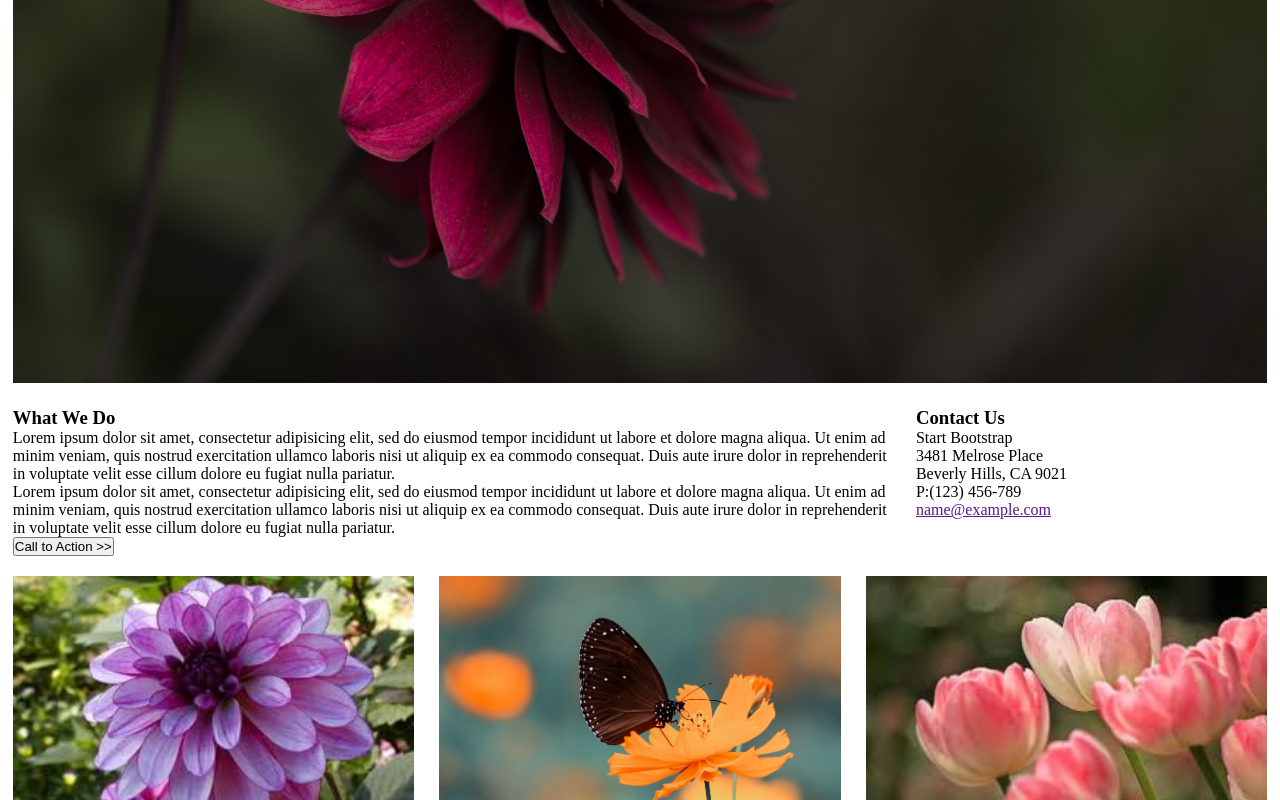
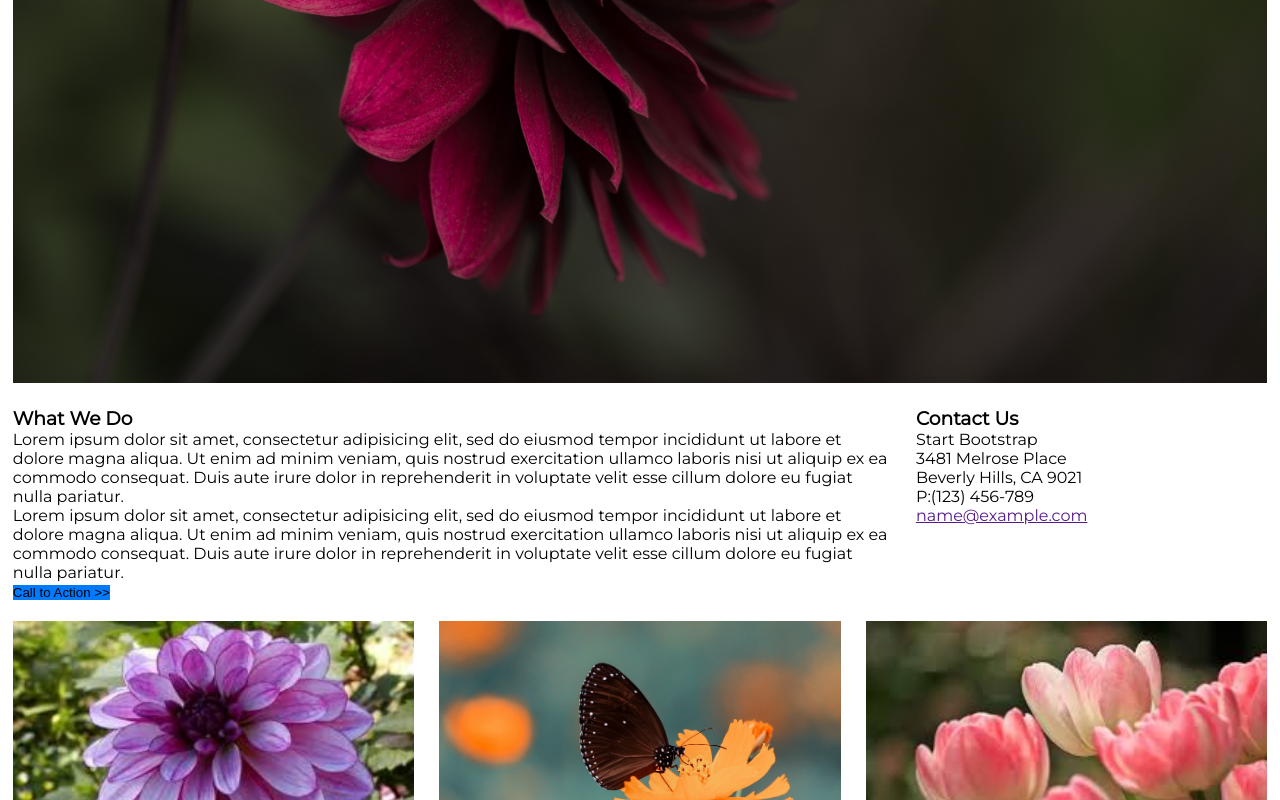
Before and after one commit to NatalyOC/reto-sprint3-unidad1-mypage, a plain HTML site: page index.html in a window 1280 px wide. Shown: the part 504-1304 px from the top of the page. Drawn offline with Linux system fonts and the light colour scheme.

Commit message:
modificando version movile-first

```diff
--- a/css/main.css
+++ b/css/main.css
@@ -7,7 +7,7 @@
 }
 /*Aplicamos tipo de letra Raleway al contenido de la pagina */
 body{
-    font-family: Arial, Helvetica, sans-serif/* 'Raleway', sans-serif; */
+    font-family: Montserrat, sans-serif;/* 'Raleway', sans-serif; */
     box-sizing: border-box; /* Incluye el relleno y el borde en el ancho y la altura totales del elemento */
 }
 /*Estilos al menu header*/
@@ -111,6 +111,10 @@ footer{
     font-size: 14px;
     padding:20px;
 }
+.button-call{
+    background-color: #007bff;
+    border:none;
+}
 /*sistema grilla*/
 [class*= "column-"] {
 
@@ -118,8 +122,21 @@ footer{
      margin-right: 2%; /*Esto es el gutter */
  }
  .column-xs-12 {
-    /* (12 / 12) * 100 */
-    width: 100%;
+     width: 100%;
+}
+/* Tablet Grid */
+@media (min-width: 768px) {
+
+
+  .column-4 {
+   width: 32%;
+  }
+  .column-4:nth-child(3n) {
+    margin-right: 0;
+  }
+  .column-xs-12 {
+   width: 100%;
+   }
 }
 
 /* Desktop Grid */
@@ -127,10 +144,6 @@ footer{
 
    .column-3 {
      width: 23.5%;
-   }
-
-   .column-3:nth-child(4n) {
-    margin-right: 0;
    }
 
    .column-4 {
@@ -151,9 +164,4 @@ footer{
        margin-right: 0;
    }
 
-   .column-12 {
-       /* (12 / 12) * 100 */
-       width: 100%;
-   }
-
-   }
+}
--- a/index.html
+++ b/index.html
@@ -5,7 +5,7 @@
     <meta name="viewport" content="width=device-width, initial-scale=1.0">
     <meta http-equiv="X-UA-Compatible" content="ie=edge">
     <title>Flowers</title>
-    <link href="https://fonts.googleapis.com/css?family=Raleway" rel="stylesheet">
+    <link href="https://fonts.googleapis.com/css?family=Lato|Montserrat" rel="stylesheet">
     <link rel="stylesheet" href="https://cdnjs.cloudflare.com/ajax/libs/font-awesome/4.7.0/css/font-awesome.min.css">
     <link rel="stylesheet" href="css/main.css">
 </head>
@@ -40,7 +40,7 @@
                 <h3>What We Do</h3>
                 <p>Lorem ipsum dolor sit amet, consectetur adipisicing elit, sed do eiusmod tempor incididunt ut labore et dolore magna aliqua. Ut enim ad minim veniam, quis nostrud exercitation ullamco laboris nisi ut aliquip ex ea commodo consequat. Duis aute irure dolor in reprehenderit in voluptate velit esse cillum dolore eu fugiat nulla pariatur.</p>
                 <p>Lorem ipsum dolor sit amet, consectetur adipisicing elit, sed do eiusmod tempor incididunt ut labore et dolore magna aliqua. Ut enim ad minim veniam, quis nostrud exercitation ullamco laboris nisi ut aliquip ex ea commodo consequat. Duis aute irure dolor in reprehenderit in voluptate velit esse cillum dolore eu fugiat nulla pariatur.</p>
-                <input type="button" value="Call to Action >>">
+                <input type="button" class="button-call" value="Call to Action >>">
             </div>
             <div class="column-xs-12 column-3">
                 <h3>Contact Us</h3>
```
